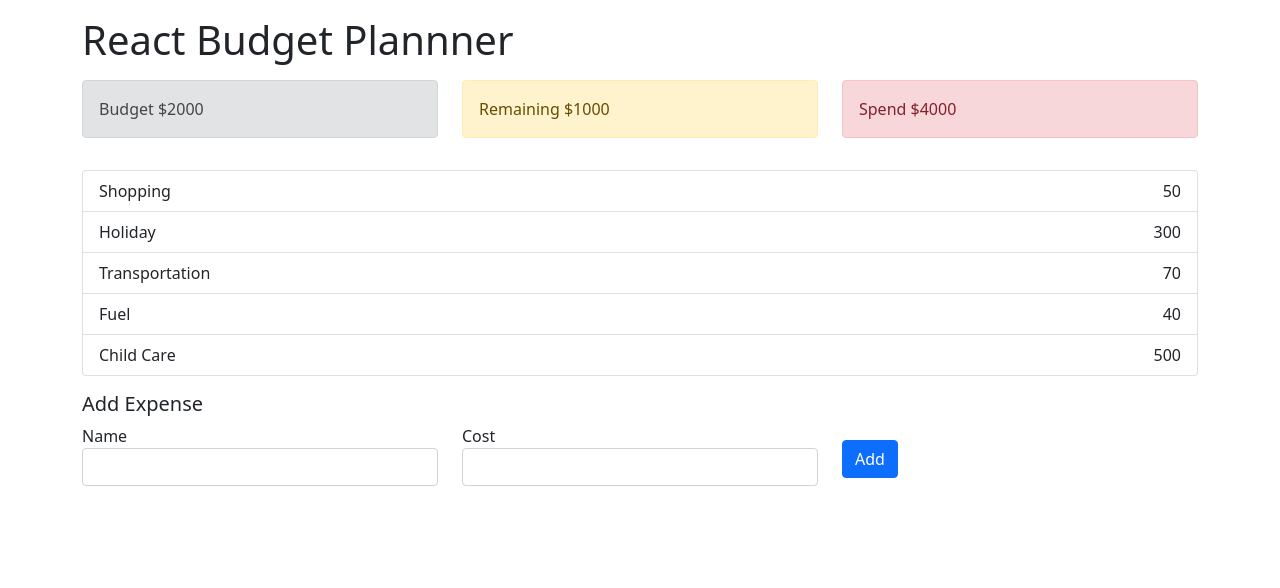
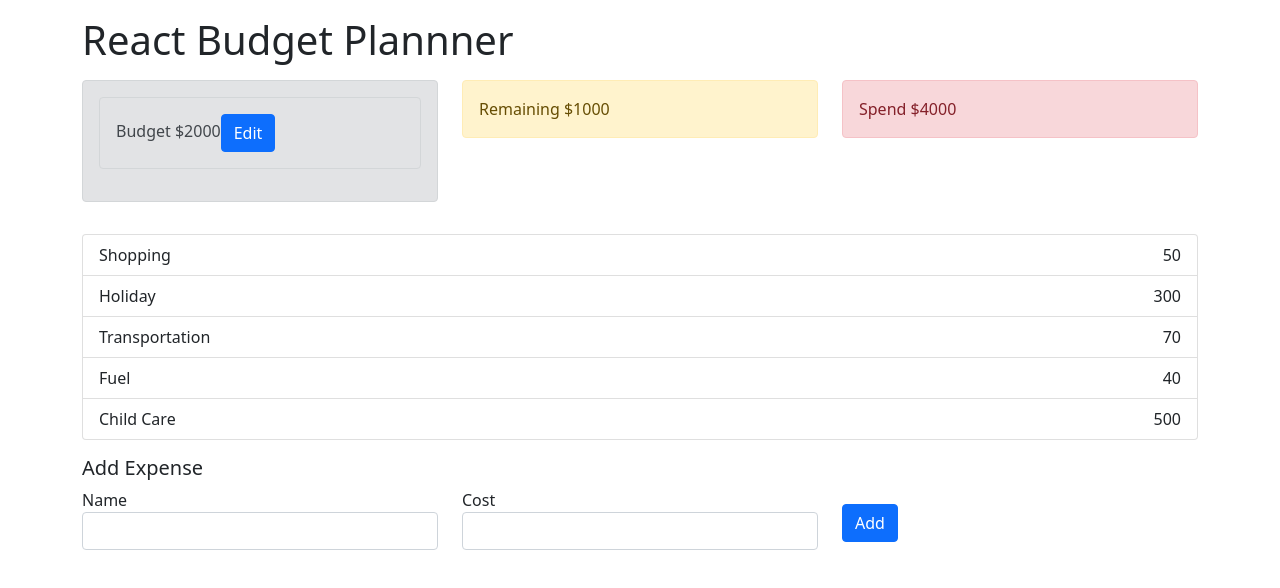
Before and after one commit to mustafashakeel/react-budget-app, a React (Create React App) app: page / in a window 1280 px wide. Shown: the top 588 px of the page. Built offline with nearby package versions, Linux system fonts and the light colour scheme.

Commit message:
initial Editing budget

```diff
--- a/src/components/Budget.js
+++ b/src/components/Budget.js
@@ -1,12 +1,27 @@
-import React, { useContext } from 'react';
+import React, { useContext, useState } from 'react';
+import ViewBudget from './ViewBudget';
+import EditBudget from './EditBudget';
+
 import { AppContext } from '../context/AppContext';
 const Budget = (props) => {
-    const { budget } = useContext(AppContext)
+    const { budget, dispatch } = useContext(AppContext)
+    const [isEditing, setIsEditing] = useState(false)
+    const handleEditClick = () => {
+        setIsEditing(true);
+
+    }
+
     return (
         <div className="alert alert-secondary">
-            <span> Budget ${budget}</span>
+            {
+                isEditing ? (<EditBudget />) :
+                    (<ViewBudget budget={budget} handleEditClick={handleEditClick} />)
+            }
+
+
         </div>
     );
 
+
 };
 export default Budget;
--- /dev/null
+++ b/src/components/EditBudget.js
@@ -0,0 +1,4 @@
+const EditBudget = (props) => {
+    return (<div>Editing </div>)
+}
+export default EditBudget;
--- /dev/null
+++ b/src/components/ViewBudget.js
@@ -0,0 +1,13 @@
+import React, { useContext, useState } from 'react';
+
+const ViewBudget = (props) => {
+
+    return (
+        <div className="alert alert-secondary">
+            <span> Budget ${props.budget}</span>
+            <button type="button" className="btn btn-primary" onClick={props.handleEditClick} >Edit</button>
+        </div>
+    );
+
+};
+export default ViewBudget;
```
